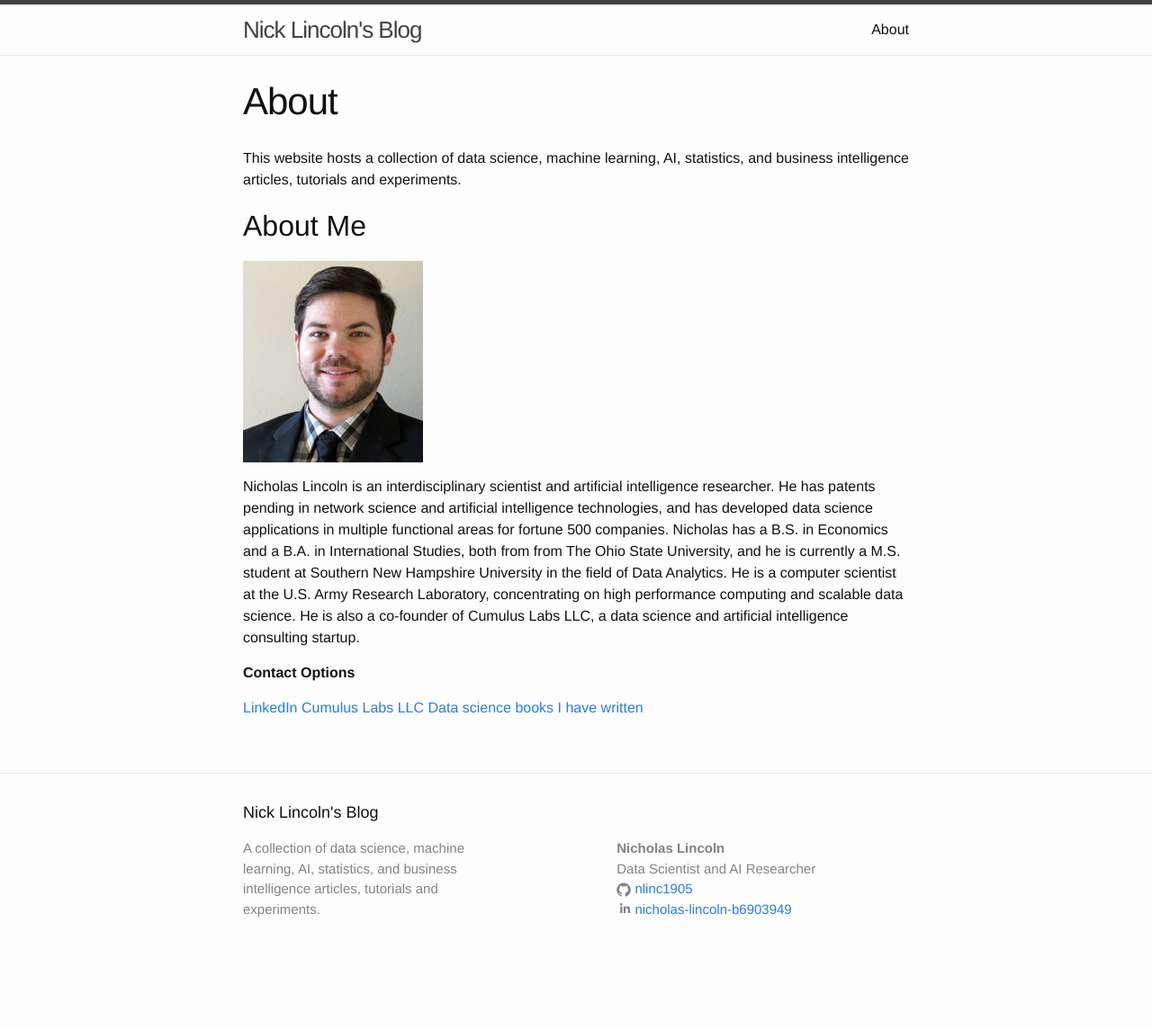
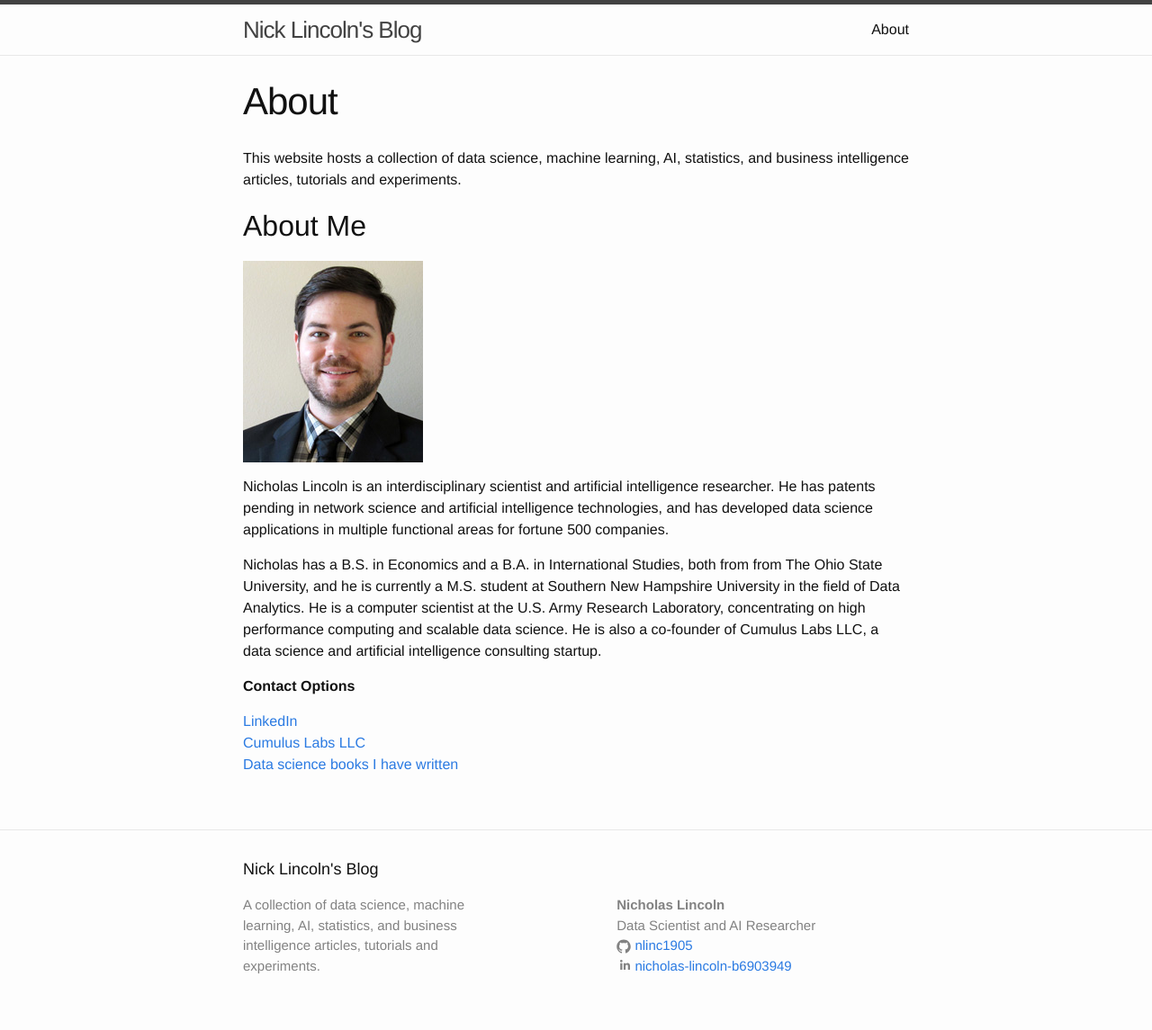
Before and after one commit to nlinc1905/nlinc1905.github.io, a Jekyll site: the page built from about.md, in a window 1280 px wide. Shown: the whole page at 90% size. Built offline with Jekyll 4.4.1, drawn with Linux system fonts in a browser that asks for light colours; before the commit the page ends 1082 px from its top, so only the background shows below that.

```diff
--- a/about.md
+++ b/about.md
@@ -12,6 +12,7 @@ This website hosts a collection of data science, machine learning, AI, statistic
 
 Nicholas Lincoln is an interdisciplinary scientist and artificial intelligence researcher.  He has patents pending in network science and
 artificial intelligence technologies, and has developed data science applications in multiple functional areas for fortune 500 companies.
+
 Nicholas has a B.S. in Economics and a B.A. in International Studies, both from from The Ohio State University, and he is currently a M.S.
 student at Southern New Hampshire University in the field of Data Analytics.  He is a computer scientist at the U.S. Army Research Laboratory,
 concentrating on high performance computing and scalable data science.  He is also a co-founder of Cumulus Labs LLC, a data science and
@@ -19,6 +20,6 @@ artificial intelligence consulting startup.
 
 **Contact Options**
 
-[LinkedIn](https://www.linkedin.com/in/nicholas-lincoln-b6903949/)
-[Cumulus Labs LLC](http://www.cumuluslabs.net/)
+[LinkedIn](https://www.linkedin.com/in/nicholas-lincoln-b6903949/)\
+[Cumulus Labs LLC](http://www.cumuluslabs.net/)\
 [Data science books I have written](https://dsilt-stats.weebly.com/)
```
